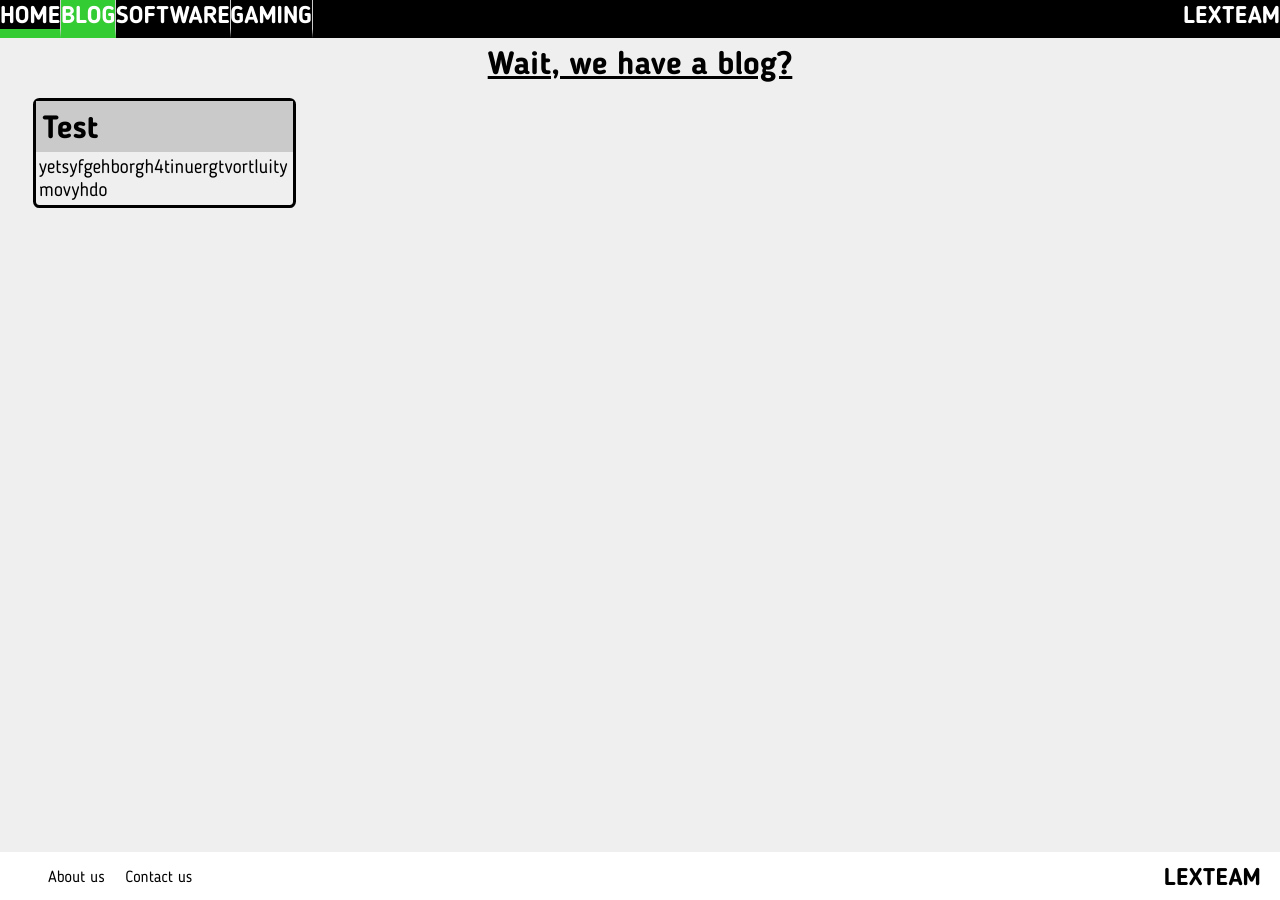
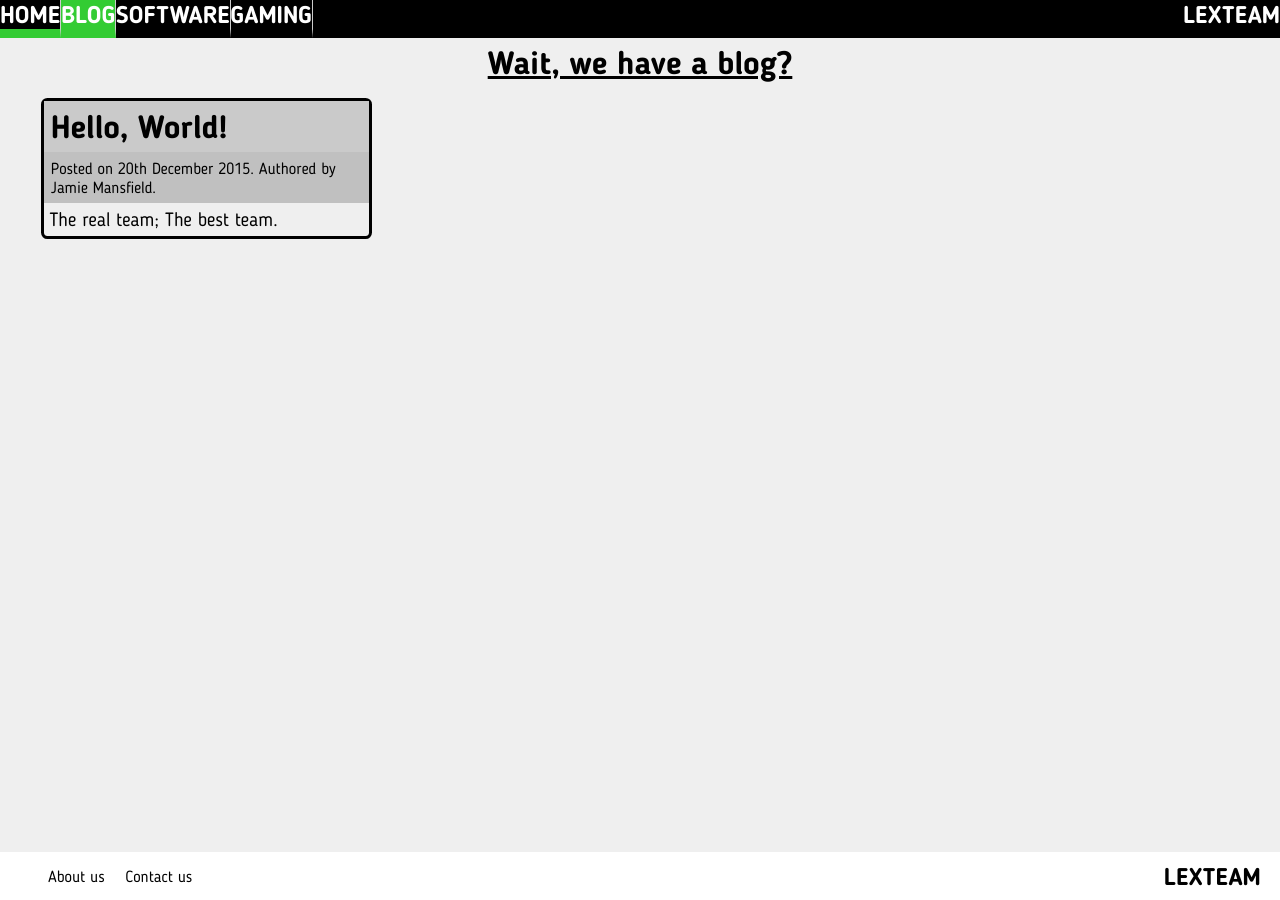
Before and after one commit to Lexteam/lexteam.github.io, a Jekyll site: the page built from blog.html, in a window 1280 px wide. Built offline with Jekyll 4.4.1, drawn with Linux system fonts in a browser that asks for light colours.

Commit message:
Start work on blog posts

```diff
--- /dev/null
+++ b/_sass/blog.scss
@@ -0,0 +1,19 @@
+.blog-post {
+  @extend .panel;
+
+  .blog-heading {
+    @extend .panel-heading;
+  }
+
+  .blog-subheading {
+    // padding
+    padding: 0.4em;
+
+    // background
+    background-color: #c0c0c0;
+  }
+
+  .blog-body {
+    @extend .panel-body;
+  }
+}
--- a/_sass/panel.scss
+++ b/_sass/panel.scss
@@ -12,7 +12,7 @@
   // text presets
   text-align: left;
 
-  .panel-header {
+  .panel-heading {
     // padding
     padding: 0.4em;
 
@@ -22,6 +22,6 @@
 
   .panel-body {
     // padding
-    padding: 0.2em;
+    padding: 0.3em;
   }
 }
--- a/assets/css/application.scss
+++ b/assets/css/application.scss
@@ -9,3 +9,4 @@
 @import "footer";
 
 @import "home";
+@import "blog";
--- a/blog.html
+++ b/blog.html
@@ -7,12 +7,15 @@ permalink: /blog/
 </div>
 
 <div class="page-content">
-	<div class="panel">
-		<div class="panel-header">
-			<h1>Test</h1>
+	<div class="blog-post">
+		<div class="blog-heading">
+			<h1>Hello, World!</h1>
 		</div>
-		<div class="panel-body">
-			<p>yetsyfgehborgh4tinuergtvortluitymovyhdo</p>
+		<div class="blog-subheading">
+			<span>Posted on 20th December 2015. Authored by Jamie Mansfield.</span>
+		</div>
+		<div class="blog-body">
+			<p>The real team; The best team.</p>
 		</div>
 	</div>
 </div>
```
